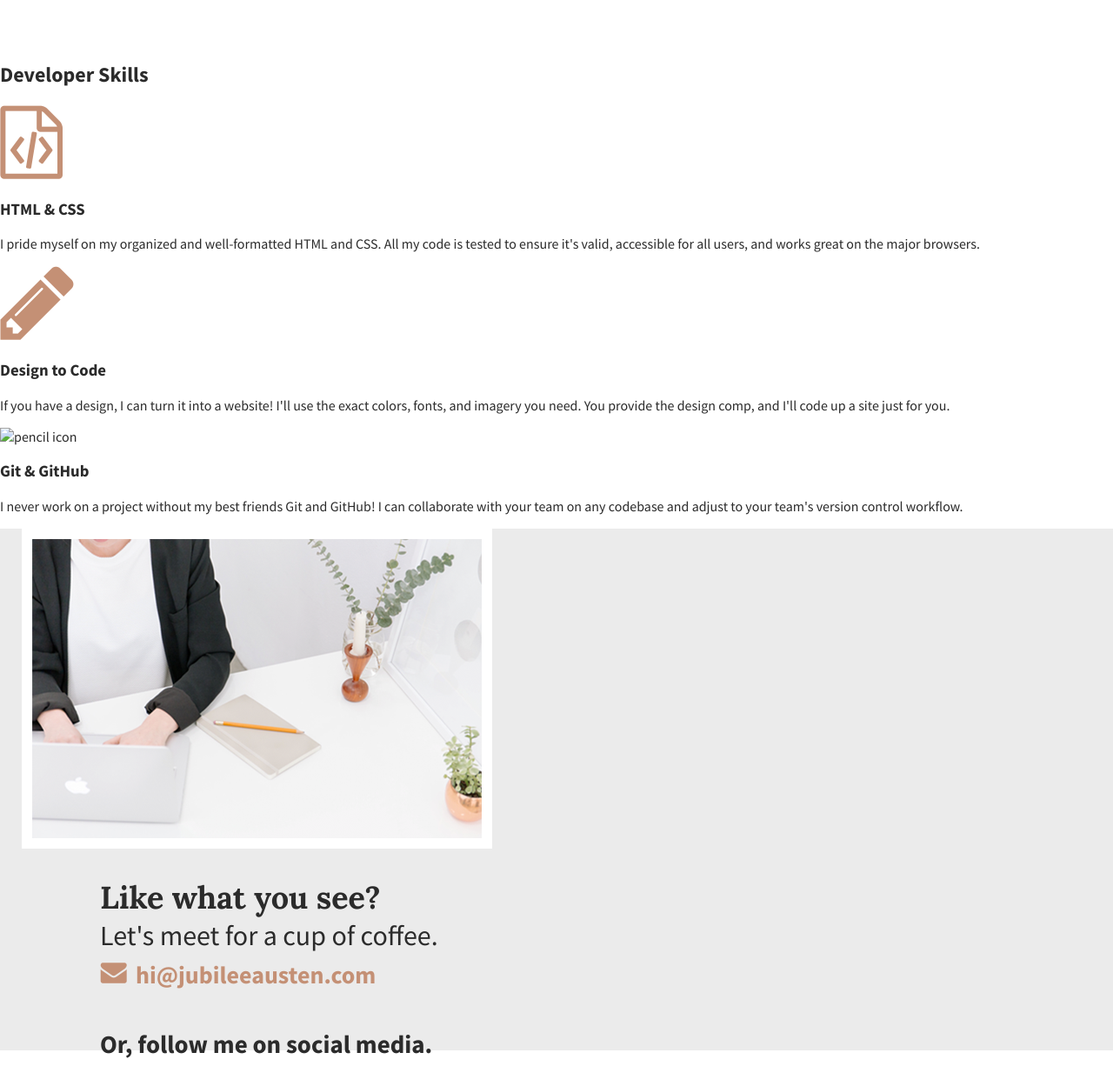
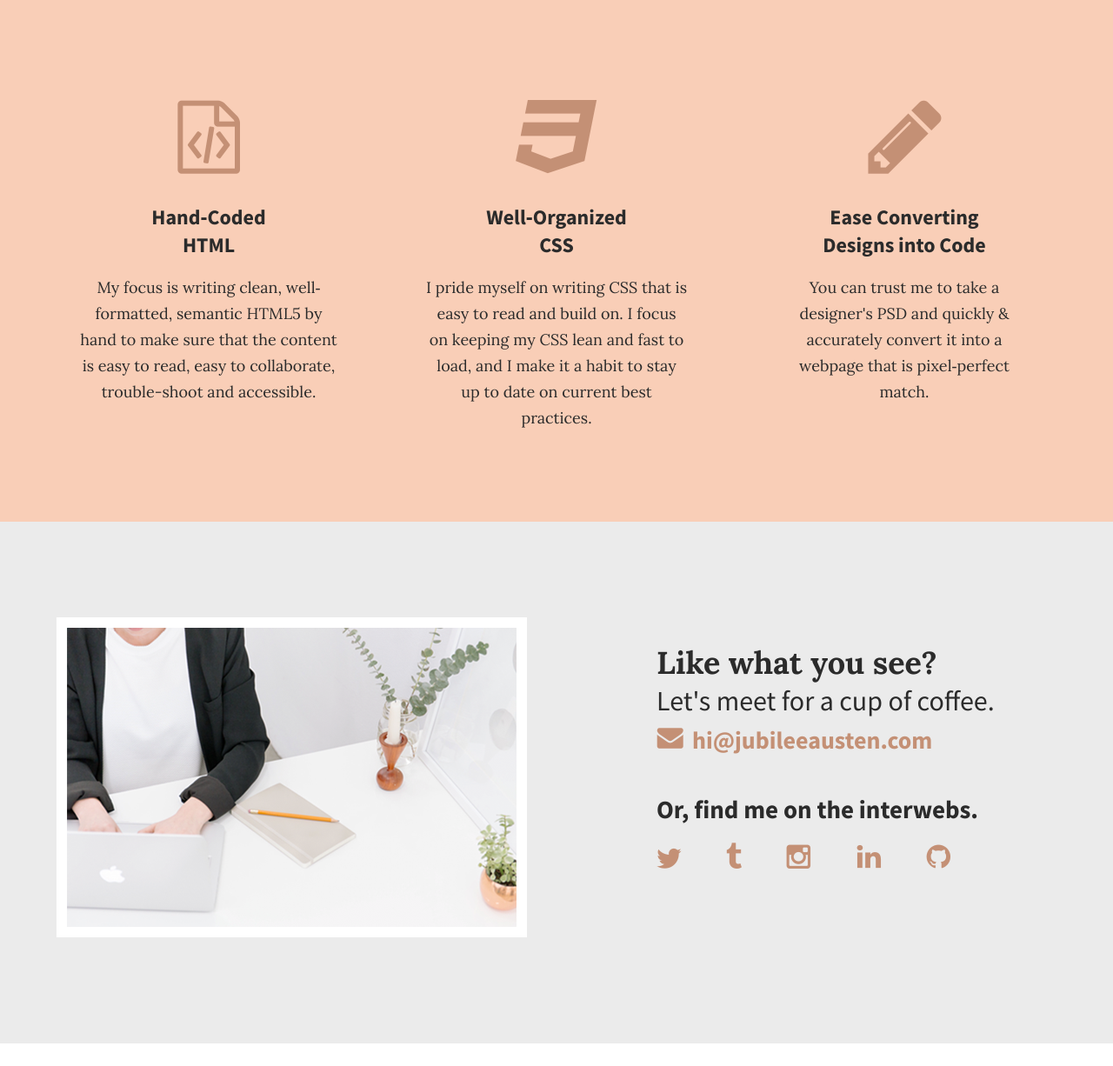
Before and after one commit to iremkenar/Jubilee-Austen, a plain HTML site: page index.html in a window 1280 px wide. Shown: the part 1400-2626 px from the top of the page at 87% size. After the commit the page ends 2600 px from the top, so only its background shows below. Drawn offline with Linux system fonts and the light colour scheme.

Commit message:
reversed changes

```diff
--- a/index.html
+++ b/index.html
@@ -1,7 +1,7 @@
 <!doctype html>
 <html lang="en">
     <head>
-        <meta charset="UTF-8">
+        <meta charset="utf-8">
         <title>Jubilee Austen | Portfolio</title>
         <link rel="stylesheet" href="css/normalize.css">
         <link rel="stylesheet" href="css/main.css">
@@ -9,68 +9,77 @@
         <link href='https://fonts.googleapis.com/css?family=Lora:400,700' rel='stylesheet' type='text/css'>
     </head>
     <body>
-        <header class="homepage-hero">
-                <div class="content-wrapper">
+        <header>
+            <div class="full-width">
+                <div class="half-width">
                     <h1>Jubilee Austen</h1>
-
-
+                </div>
+                <div class="half-width">
                     <nav>
                         <ul>
                             <li><a href="index.html">Home</a></li>
                             <li><a href="#about">About</a></li>
-                            <li><a href="#skills">Skills</a></li>
+                            <li><a href="#work">Work</a></li>
                             <li><a href="#contact">Contact</a></li>
                             <li><a href="work/index.html">Second Page</a></li>
                         </ul>
                     </nav>
+                </div>
                 <h2><span>Hi&comma;</span> I&apos;m a developer that loves clean &amp; elegant code&period;
                 </h2>
             </div>
         </header>
         <main>
             <section id="about">
-                <div class="content-wrapper">
+                <div class="full-width">
                     <h2>A little bit about me&period;</h2>
-                    <h2>A little bit about me.</h2>
-                <p>My tech journey started with a degree in journalism. I loved researching, writing, and sharing my voice online, but something felt missing. I wished for a way to share and display information exactly the way I wanted. That's when I discovered and fell in love with coding and web design!</p>
-                <p>As a front end developer, I pride myself on writing code that's easy to read and build upon while still looking great. My goal with every site is to provide a top-of-the-line user experience. Besides web development, I enjoy gardening and spending time with my small (but growing!) family.</p>
+                    <div class="half-width">
+                        <p>I&apos;ve made my home base in Providence&comma; Rhode Island&comma; with my small growing family&period; My journey into tech started with a degree in journalism&period; As I started sharing my writing online&comma; I was fascinated with how easily I could get my voice out there&period; I was hooked and wanted to learn how to build my own site to fit my own specific needs&period;
+                        </p>
+                    </div>
+                    <div class="half-width">
+                        <p>That curiosity then opened a door that could never be shut&period; When I learned how to build my first website&comma; I realized I found something that gave me the freedom &amp; versatility I was looking for in my work&period; Now I&apos;ve made a full switch to front-end development&comma; where I can use my organization skills and eye for detail to write clean&comma; elegant code&period;
+                        </p>
+                    </div>
                 </div>
             </section>
 
-            <section id="skills">
-                <div class="content-wrapper">
-                    <h2>Developer Skills</h2>
-                    <div class="skill-list">
-                        <img src="img/html-icon.png" alt="html icon">
-                        <h3>HTML & CSS</h3>
-                        <p>I pride myself on my organized and well-formatted HTML and CSS. All my code is tested to ensure it's valid, accessible for all users, and works great on the major browsers.</p>
+            <section id="work">
+                <div class="full-width">
+                    <div class="third-width">
+                        <img src="img/html-icon.png" alt="HTML icon"/>
+                            <h3>Hand&hyphen;Coded HTML</h3>
+                            <p>My focus is writing clean&comma; well&hyphen;formatted&comma; semantic HTML5 by hand to make sure that the content is easy to read&comma; easy to collaborate&comma; trouble-shoot and accessible&period;
+                            </p>
                     </div>
-                    <div class="skill-list">
-                        <img src="img/pencil-icon.png" alt="pencil icon">
-                        <h3>Design to Code</h3>
-                        <p>If you have a design, I can turn it into a website! I'll use the exact colors, fonts, and imagery you need. You provide the design comp, and I'll code up a site just for you.</p>
+                    <div class="third-width">
+                        <img src="img/css-icon.png" alt="CSS icon"/>
+                        <h3>Well&hyphen;Organized CSS</h3>
+                        <p>I pride myself on writing CSS that is easy to read and build on&period; I focus on keeping my CSS lean and fast to load&comma; and I make it a habit to stay up to date on current best practices&period;
+                        </p>
                     </div>
-                    <div class="skill-list">
-                        <img src="img/git-icon.png" alt="pencil icon">
-                        <h3>Git & GitHub</h3>
-                        <p>I never work on a project without my best friends Git and GitHub! I can collaborate with your team on any codebase and adjust to your team's version control workflow.</p>
+                    <div class="third-width">
+                        <img src="img/pencil-icon.png" alt="Pencil icon"/>
+                        <h3>Ease Converting Designs into Code</h3>
+                        <p>You can trust me to take a designer&apos;s PSD and quickly &amp; accurately convert it into a webpage that is pixel&hyphen;perfect match&period;
+                        </p>
                     </div>
                 </div>
             </section>
-        </main>
+
             <footer id="contact">
-                <div class="content-wrapper">
-
+                <div class="full-width">
+                    <div class="half-width">
                         <img src="img/contact-image.png" id="contact-img" alt="Contact Image"/>
-
-                    <div class="contact-info" >
+                    </div>
+                    <div class="half-width" id="contact-info">
                         <h2>Like what you see&quest;
                         </h2>
                         <h3 id="email-header">Let&apos;s meet for a cup of coffee&period;
                         </h3>
                         <a href="mailto:hi@jubileeausten.com">
                             <img src="img/envelope.png" id="envelope" alt="Envelope icon"/>hi&commat;jubileeausten&period;com</a>
-                        <h3 id="socialmedia-header">Or&comma; follow me on social media&period;</h3>
+                        <h3 id="socialmedia-header">Or&comma; find me on the interwebs&period;</h3>
                         <ul>
                             <li><a href="http://www.twitter.com" target="_BLANK">
                                 <img src="img/twitter.png" alt="twitter icon"/></a></li>
@@ -86,6 +95,6 @@
                     </div>
                 </div>
             </footer>
-
+        </main>
     </body>
 </html>
```
